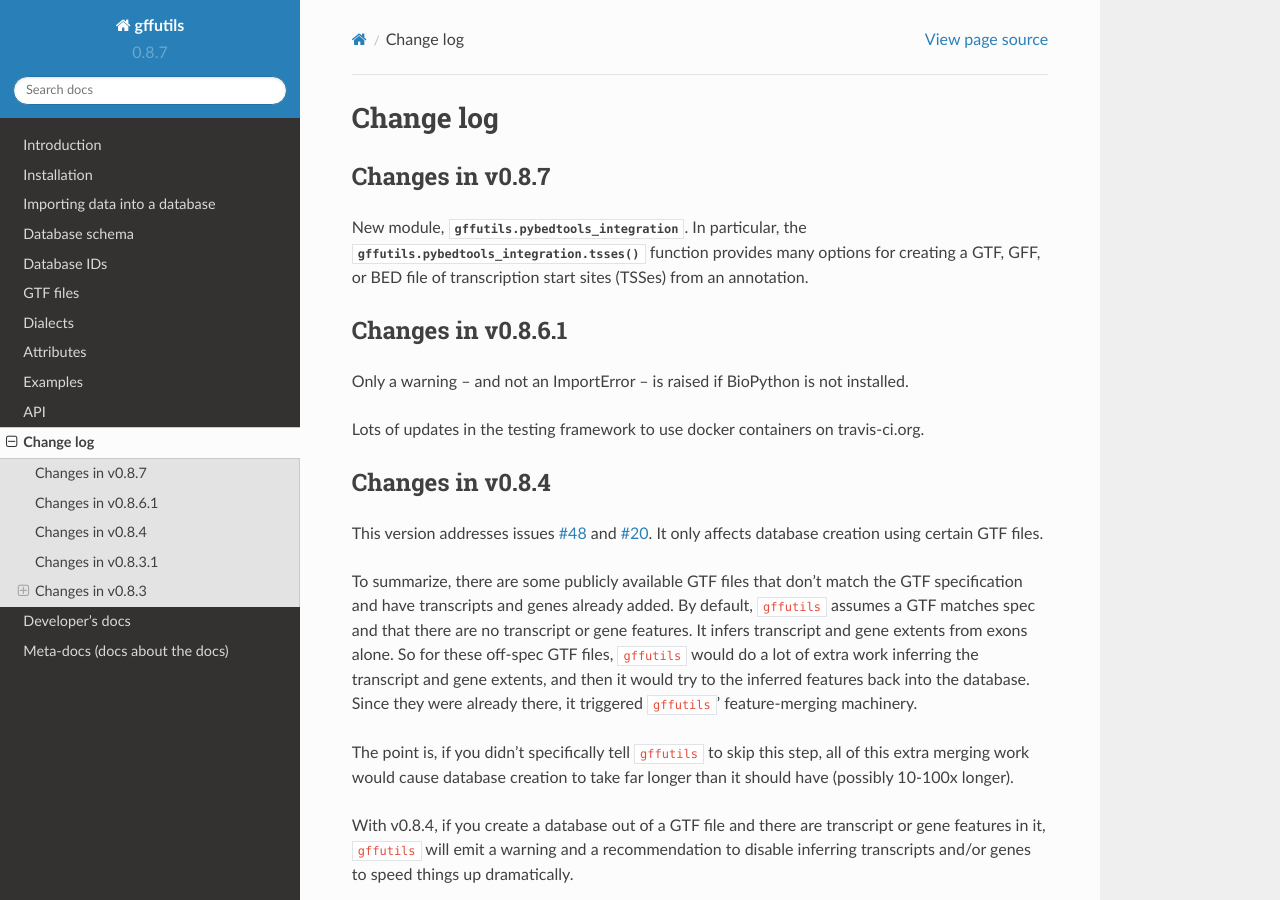
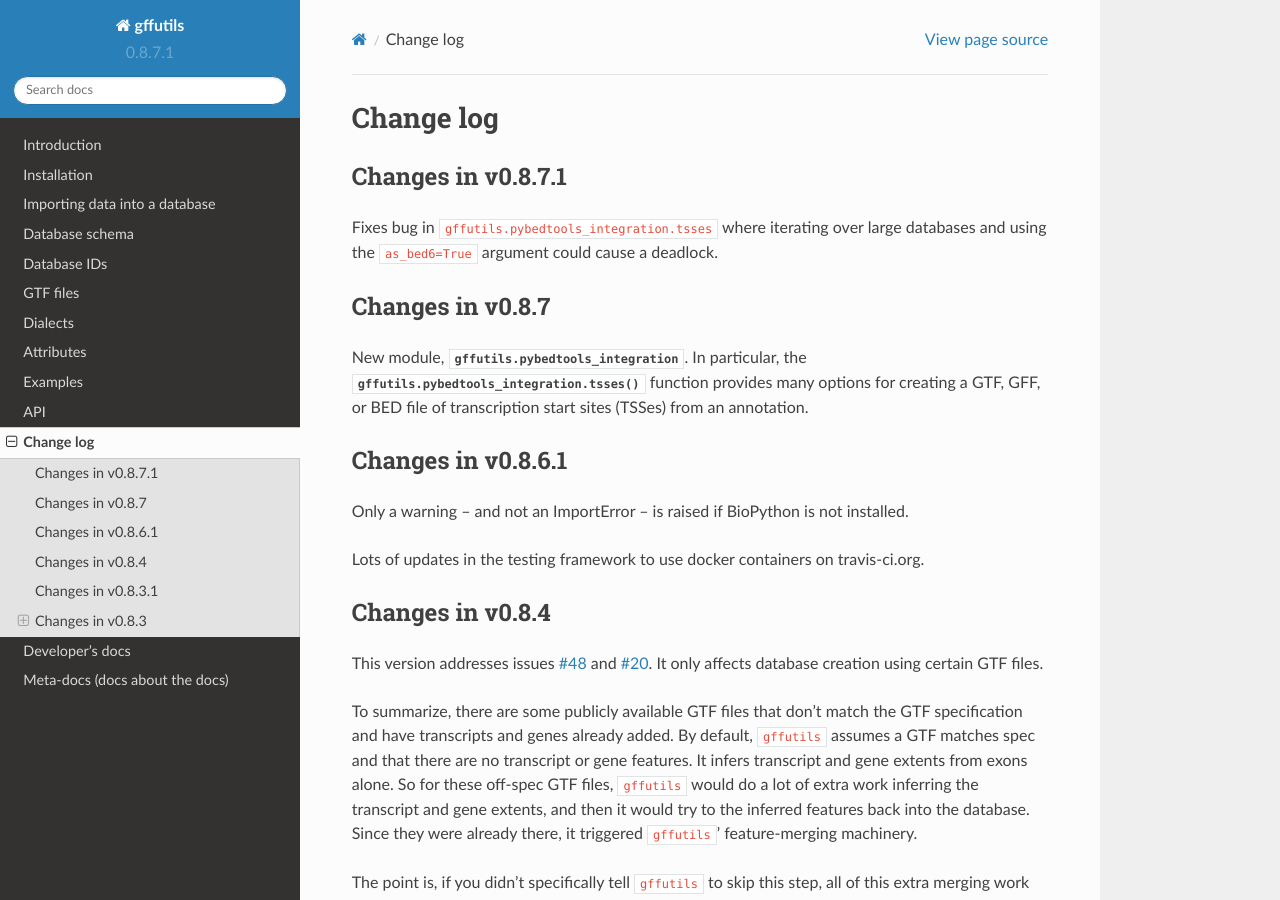
Before and after one commit to daler/gffutils, a Sphinx documentation site: the page built from doc/source/changelog.rst, in a window 1280 px wide and 900 px high. Built offline with Sphinx 7.4.7 and the Read the Docs theme 2.0.0, drawn with Linux system fonts in a browser that asks for light colours.

Commit message:
bump version and changelog

```diff
--- a/doc/source/changelog.rst
+++ b/doc/source/changelog.rst
@@ -2,6 +2,11 @@
 
 Change log
 ==========
+Changes in v0.8.7.1
+-------------------
+Fixes bug in `gffutils.pybedtools_integration.tsses` where iterating over large
+databases and using the `as_bed6=True` argument could cause a deadlock.
+
 Changes in v0.8.7
 -----------------
 New module, :mod:`gffutils.pybedtools_integration`. In particular, the
--- a/gffutils/version.py
+++ b/gffutils/version.py
@@ -1 +1 @@
-version="0.8.7"
+version="0.8.7.1"
```
